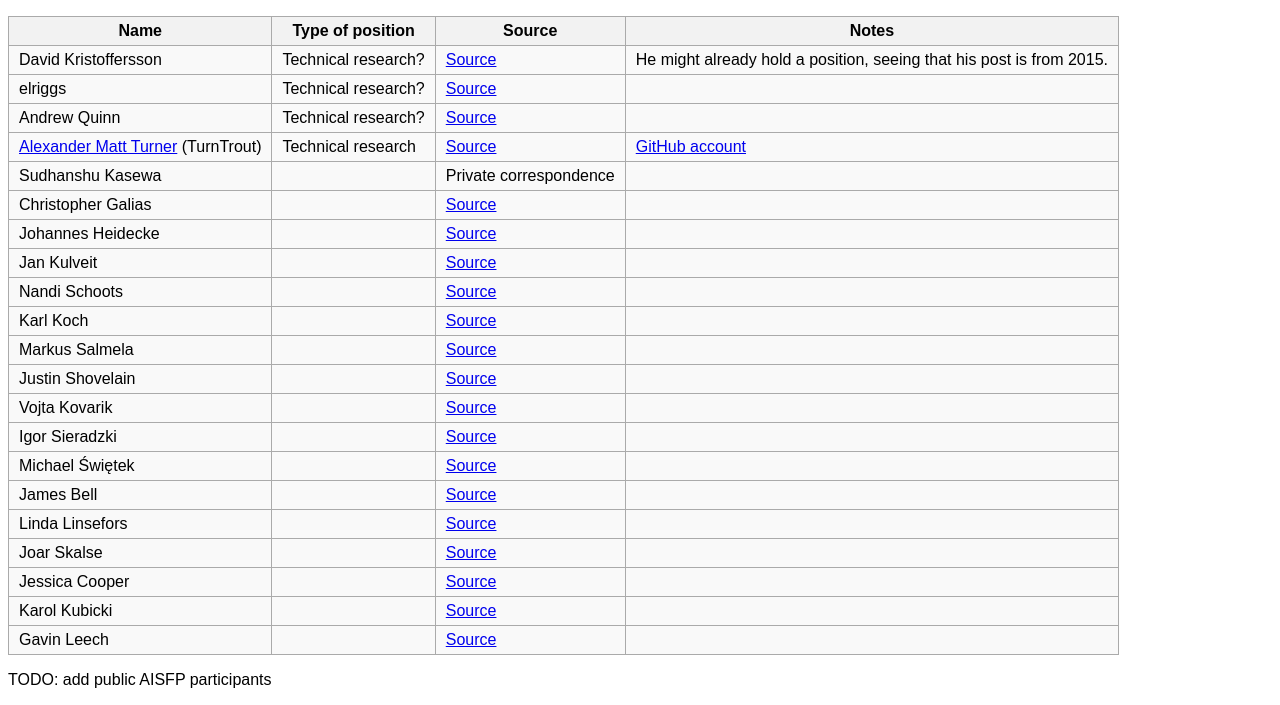
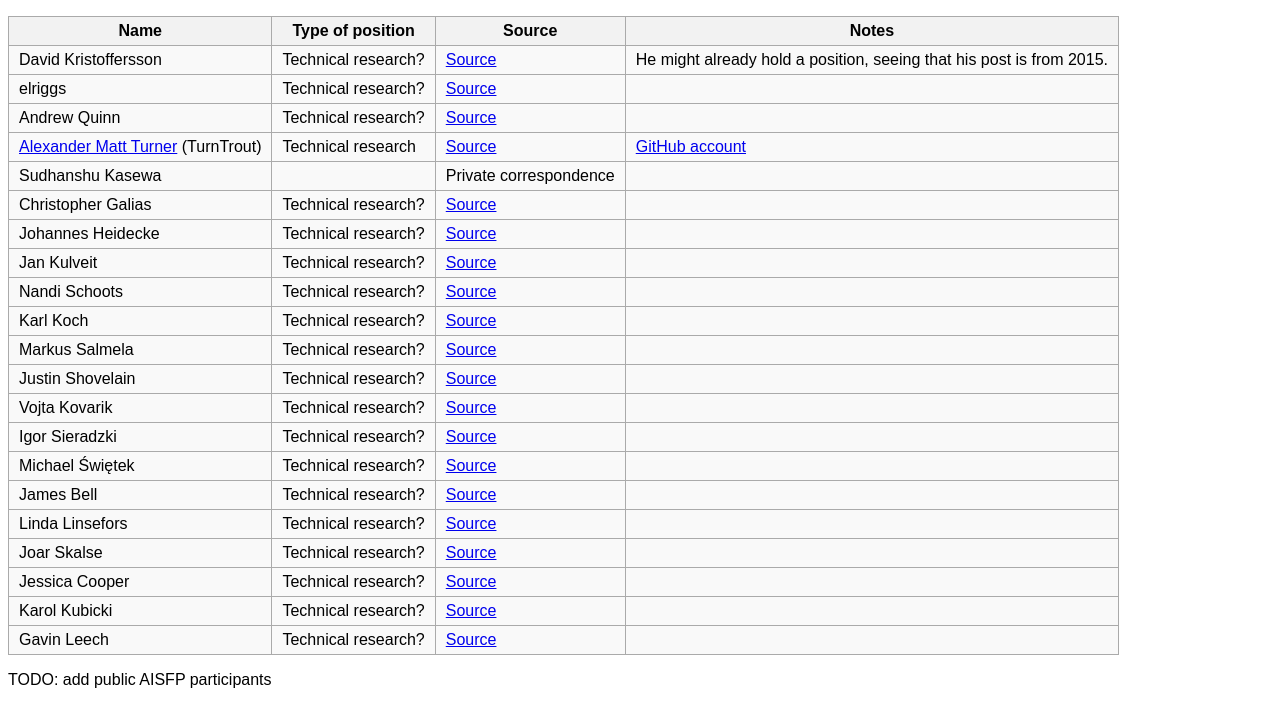
Before and after one commit to dogrecajb/aiwatch, a PHP site: page /upcoming-people/ in a window 1280 px wide. Shown: the part 160-865 px from the top of the page. Run offline with PHP 8.4, Linux system fonts and the light colour scheme; some libraries are stand-ins or nearby versions.

Commit message:
add position type guess

```diff
--- a/access-portal/upcoming-people/index.php
+++ b/access-portal/upcoming-people/index.php
@@ -75,112 +75,112 @@
     </tr>
     <tr>
       <td>Christopher Galias</td>
-      <td></td>
+      <td>Technical research?</td>
       <td><a href="https://aisafetycamp.com/2018/06/05/aisc-1-research-summaries/">Source</a>
       </td>
       <td></td>
     </tr>
     <tr>
       <td>Johannes Heidecke</td>
-      <td></td>
+      <td>Technical research?</td>
       <td><a href="https://aisafetycamp.com/2018/06/05/aisc-1-research-summaries/">Source</a>
       </td>
       <td></td>
     </tr>
     <tr>
       <td>Jan Kulveit</td>
-      <td></td>
+      <td>Technical research?</td>
       <td><a href="https://aisafetycamp.com/2018/06/05/aisc-1-research-summaries/">Source</a>
       </td>
       <td></td>
     </tr>
     <tr>
       <td>Nandi Schoots</td>
-      <td></td>
+      <td>Technical research?</td>
       <td><a href="https://aisafetycamp.com/2018/06/05/aisc-1-research-summaries/">Source</a>
       </td>
       <td></td>
     </tr>
     <tr>
       <td>Karl Koch</td>
-      <td></td>
+      <td>Technical research?</td>
       <td><a href="https://aisafetycamp.com/2018/06/05/aisc-1-research-summaries/">Source</a>
       </td>
       <td></td>
     </tr>
     <tr>
       <td>Markus Salmela</td>
-      <td></td>
+      <td>Technical research?</td>
       <td><a href="https://aisafetycamp.com/2018/06/05/aisc-1-research-summaries/">Source</a>
       </td>
       <td></td>
     </tr>
     <tr>
       <td>Justin Shovelain</td>
-      <td></td>
+      <td>Technical research?</td>
       <td><a href="https://aisafetycamp.com/2018/06/05/aisc-1-research-summaries/">Source</a>
       </td>
       <td></td>
     </tr>
     <tr>
       <td>Vojta Kovarik</td>
-      <td></td>
+      <td>Technical research?</td>
       <td><a href="https://aisafetycamp.com/2018/06/05/aisc-1-research-summaries/">Source</a>
       </td>
       <td></td>
     </tr>
     <tr>
       <td>Igor Sieradzki</td>
-      <td></td>
+      <td>Technical research?</td>
       <td><a href="https://aisafetycamp.com/2018/06/05/aisc-1-research-summaries/">Source</a>
       </td>
       <td></td>
     </tr>
     <tr>
       <td>Michael Świętek</td>
-      <td></td>
+      <td>Technical research?</td>
       <td><a href="https://aisafetycamp.com/2018/06/05/aisc-1-research-summaries/">Source</a>
       </td>
       <td></td>
     </tr>
     <tr>
       <td>James Bell</td>
-      <td></td>
+      <td>Technical research?</td>
       <td><a href="https://aisafetycamp.com/2018/06/05/aisc-1-research-summaries/">Source</a>
       </td>
       <td></td>
     </tr>
     <tr>
       <td>Linda Linsefors</td>
-      <td></td>
+      <td>Technical research?</td>
       <td><a href="https://aisafetycamp.com/2018/06/05/aisc-1-research-summaries/">Source</a>
       </td>
       <td></td>
     </tr>
     <tr>
       <td>Joar Skalse</td>
-      <td></td>
+      <td>Technical research?</td>
       <td><a href="https://aisafetycamp.com/2018/06/05/aisc-1-research-summaries/">Source</a>
       </td>
       <td></td>
     </tr>
     <tr>
       <td>Jessica Cooper</td>
-      <td></td>
+      <td>Technical research?</td>
       <td><a href="https://aisafetycamp.com/2018/06/05/aisc-1-research-summaries/">Source</a>
       </td>
       <td></td>
     </tr>
     <tr>
       <td>Karol Kubicki</td>
-      <td></td>
+      <td>Technical research?</td>
       <td><a href="https://aisafetycamp.com/2018/06/05/aisc-1-research-summaries/">Source</a>
       </td>
       <td></td>
     </tr>
     <tr>
       <td>Gavin Leech</td>
-      <td></td>
+      <td>Technical research?</td>
       <td><a href="https://aisafetycamp.com/2018/06/05/aisc-1-research-summaries/">Source</a>
       </td>
       <td></td>
```
